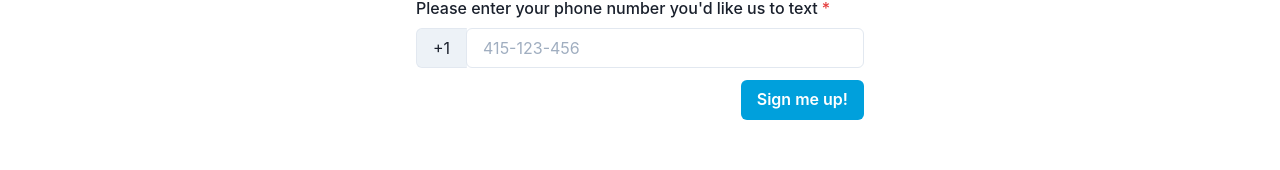
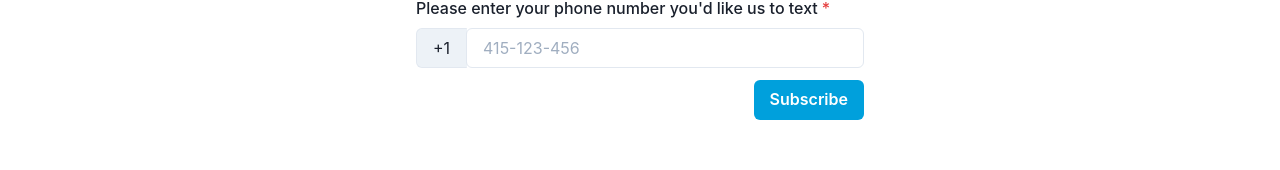
Before and after one commit to joeelmahallawy/check-the-floor, a Next.js app: page / in a window 1280 px wide. Shown: the part 349-519 px from the top of the page. Built offline with nearby package versions, Linux system fonts and the light colour scheme.

Commit message:
changed sign me up to subscribed

```diff
--- a/components/form.tsx
+++ b/components/form.tsx
@@ -82,7 +82,7 @@ const Form = ({ state, setState }) => {
         </InputGroup>
       </FormControl>
       <Button ml="auto" mt={3} colorScheme="linkedin" type="submit">
-        Sign me up!
+        Subscribe
       </Button>
     </>
   );
```
